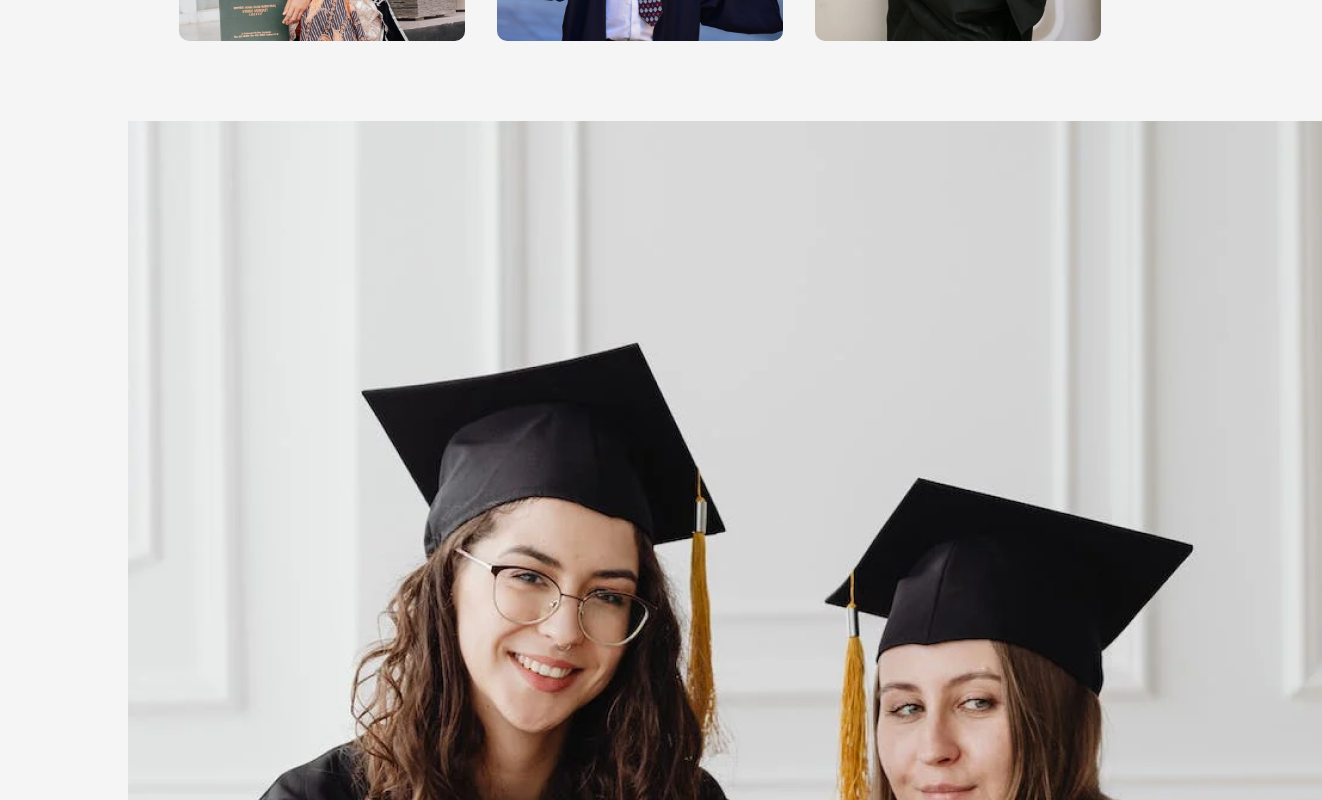
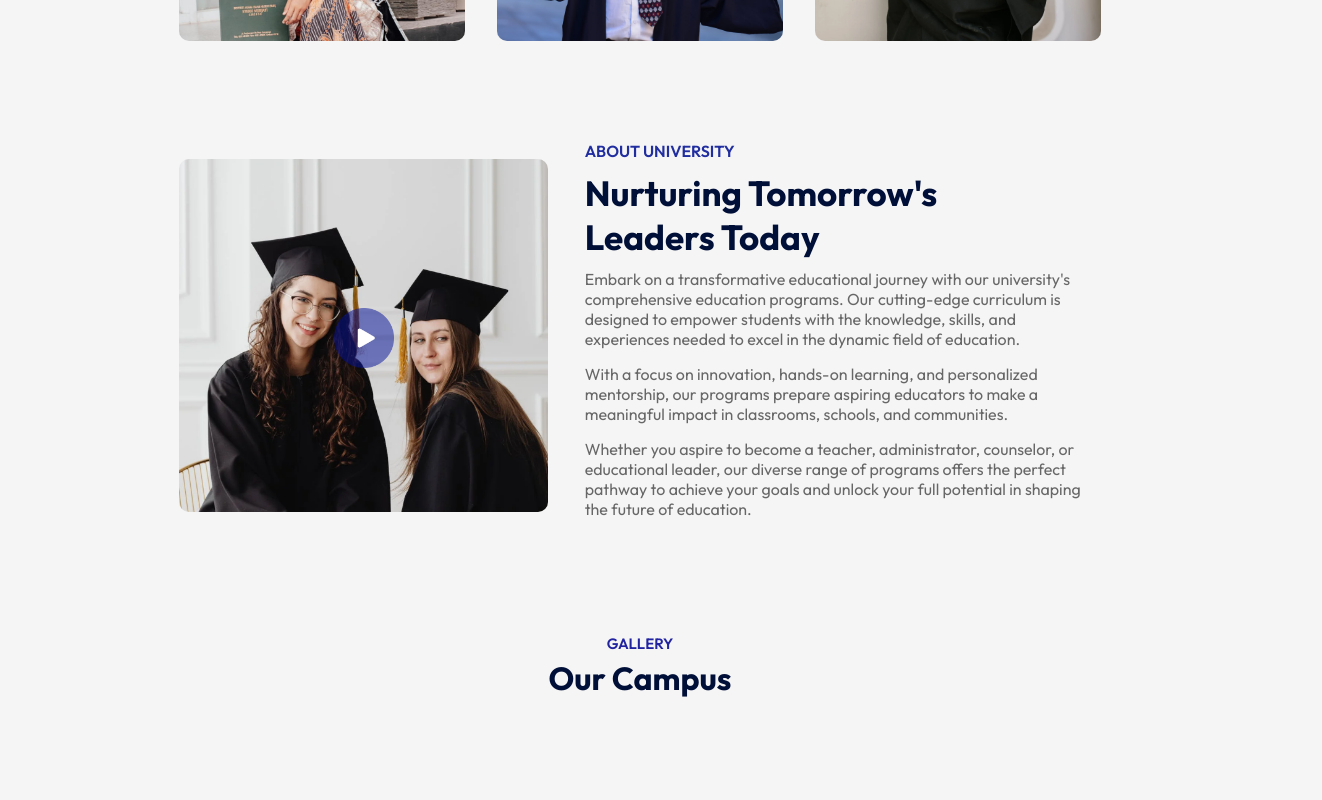
Before and after one commit to jaisinghdhande/Reactjs-Edusity, a React (Vite) app: page / in a window 1280 px wide. Shown: the part 1260-2060 px from the top of the page, 1322 px wide, since content can reach past the window. After the commit the page ends 1988 px from the top, so only its background shows below. Built offline with nearby package versions, Linux system fonts and the light colour scheme.

Commit message:
completed the about section

```diff
--- a/src/App.jsx
+++ b/src/App.jsx
@@ -13,6 +13,7 @@ const App = () => {
         <Title title="Our Program" subtitle="What we Offer"></Title>
         <Programs></Programs>
         <About></About>
+        <Title title="Gallery" subtitle="Our Campus"></Title>
       </div>
     </div>
   );
--- a/src/Components/About/About.css
+++ b/src/Components/About/About.css
@@ -1,12 +1,47 @@
-/* .about-image{
+.about{
+    margin: 100px auto;
+    display: flex;
+    justify-content: space-between;
+    align-items: center;
+    width: 90%;
+}
+
+.about-left{
+    flex-basis: 40%;
     position: relative;
+}
+
+.about-right{
+    flex-basis: 56%;
+}
+
+.about-image{
+    width: 100%;
+    border-radius: 10px;
 }
 
 .play-icon{
     width: 60px;
     position: absolute;
-    top: 50%;
+    top:50%;
     left: 50%;
-    transform:translate(-50%,-50%)
+    transform: translate(-50%,-50%);
+}
 
-} */
+.about-right h3{
+    font-weight: 600;
+    font-size: 16px;
+    color: #212ea0;
+}
+
+.about-right h2{
+    font-size: 35px;
+    color: #000f38;
+    margin: 10px 0;
+    max-width: 400px;
+}
+
+.about-right p{
+    color: #676767;
+    margin-bottom: 15px;
+}
--- a/src/Components/About/About.jsx
+++ b/src/Components/About/About.jsx
@@ -9,7 +9,27 @@ const About = () => {
         <img src={aboutImage} alt="about-image" className="about-image"></img>
         <img src={playIcon} alt="play-icon" className="play-icon"></img>
       </div>
-      <div className="about-right"></div>
+      <div className="about-right">
+        <h3>ABOUT UNIVERSITY</h3>
+        <h2>Nurturing Tomorrow&apos;s Leaders Today</h2>
+        <p>
+          Embark on a transformative educational journey with our university&apos;s
+          comprehensive education programs. Our cutting-edge curriculum is
+          designed to empower students with the knowledge, skills, and
+          experiences needed to excel in the dynamic field of education.
+        </p>
+        <p>
+          With a focus on innovation, hands-on learning, and personalized
+          mentorship, our programs prepare aspiring educators to make a
+          meaningful impact in classrooms, schools, and communities.
+        </p>
+        <p>
+          Whether you aspire to become a teacher, administrator, counselor, or
+          educational leader, our diverse range of programs offers the perfect
+          pathway to achieve your goals and unlock your full potential in
+          shaping the future of education.
+        </p>
+      </div>
     </div>
   );
 };
--- a/src/Components/Navbar/Navbar.css
+++ b/src/Components/Navbar/Navbar.css
@@ -19,3 +19,9 @@ nav ul li{
     margin: 5px 20px;
     font-size: 16px;
 }
+
+
+.dark-nav{
+    background-color: #212ea0;
+    transition: 0.5s;
+}
--- a/src/Components/Navbar/Navbar.jsx
+++ b/src/Components/Navbar/Navbar.jsx
@@ -1,9 +1,19 @@
 import "./Navbar.css";
 import logo from "../../assets/logo.png";
+import { useState } from "react";
+import { useEffect } from "react";
 
 const Navbar = () => {
+  const [isDark, setIsDark] = useState(false);
+
+  useEffect(() => {
+    console.log("trigg");
+    window.addEventListener("scroll", () => {
+      window.scrollY > 50 ? setIsDark(true) : setIsDark(false);
+    });
+  }, []);
   return (
-    <nav className="container">
+    <nav className={`container ${isDark ? "dark-nav" : ""}`}>
       <img alt="nav-logo" src={logo} className="logo"></img>
       <ul>
         <li>
```
